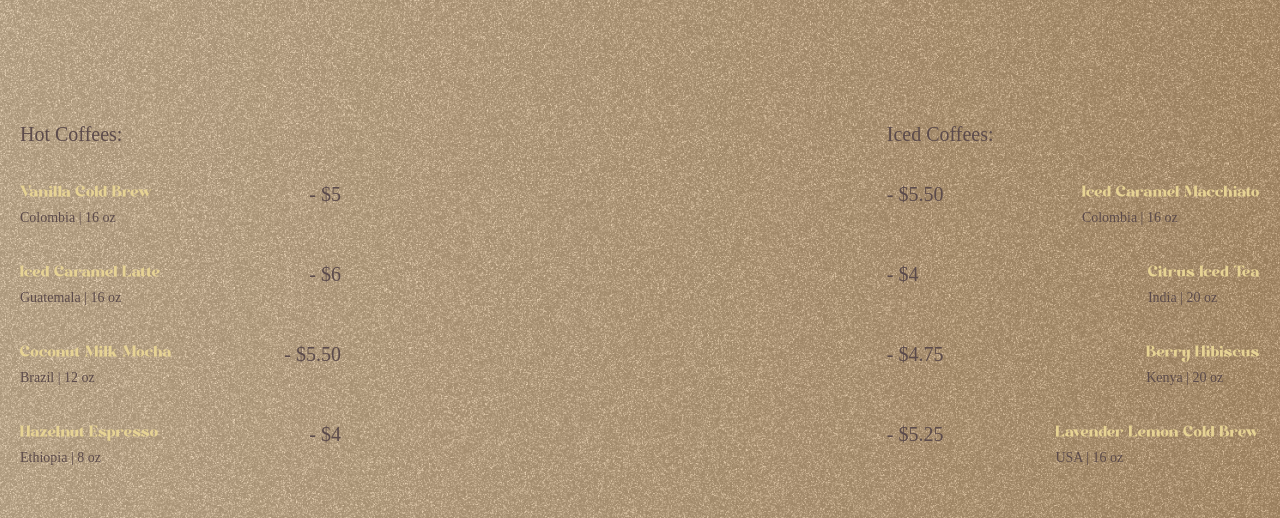
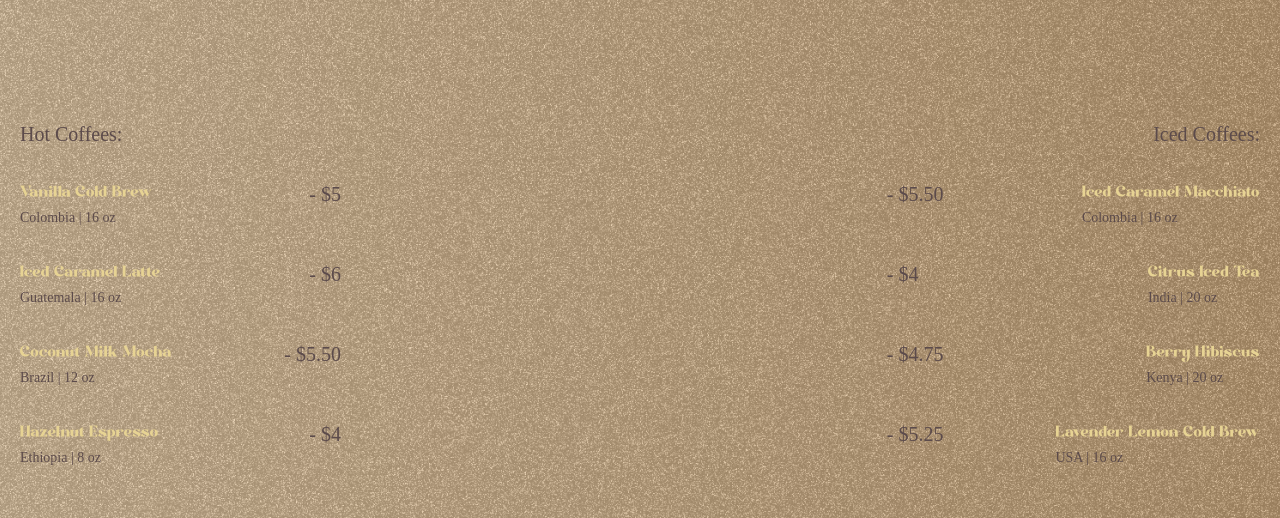
Before and after one commit to majanikoljic/coffee, a React (Vite) app: page / in a window 1280 px wide. Shown: the part 840-1358 px from the top of the page. Built offline with nearby package versions, Linux system fonts and the light colour scheme; a web font is replaced by a local one.

Commit message:
Refactor Coffee component layout and styles
Removed unnecessary margin classes from hot and iced coffee sections and added text alignment to the iced coffee heading.

```diff
--- a/src/components/Coffees.jsx
+++ b/src/components/Coffees.jsx
@@ -29,7 +29,7 @@ const Coffees = () => {
             <img src="/images/coffee-right-leaf.png" alt="r-leaf" id="c-right-leaf"/>
 
             <div className="list">
-                <div className="hot md:mr-40">
+                <div className="hot">
                     <h2>Hot Coffees:</h2>
 
                     <ul>
@@ -45,8 +45,8 @@ const Coffees = () => {
                     </ul>
                 </div>
 
-                <div className="iced md:ml-40">
-                    <h2>Iced Coffees:</h2>
+                <div className="iced">
+                    <h2 className="text-right">Iced Coffees:</h2>
 
                     <ul>
                         {icedDrinks.map(({name, origin, detail, price}) => (
```
